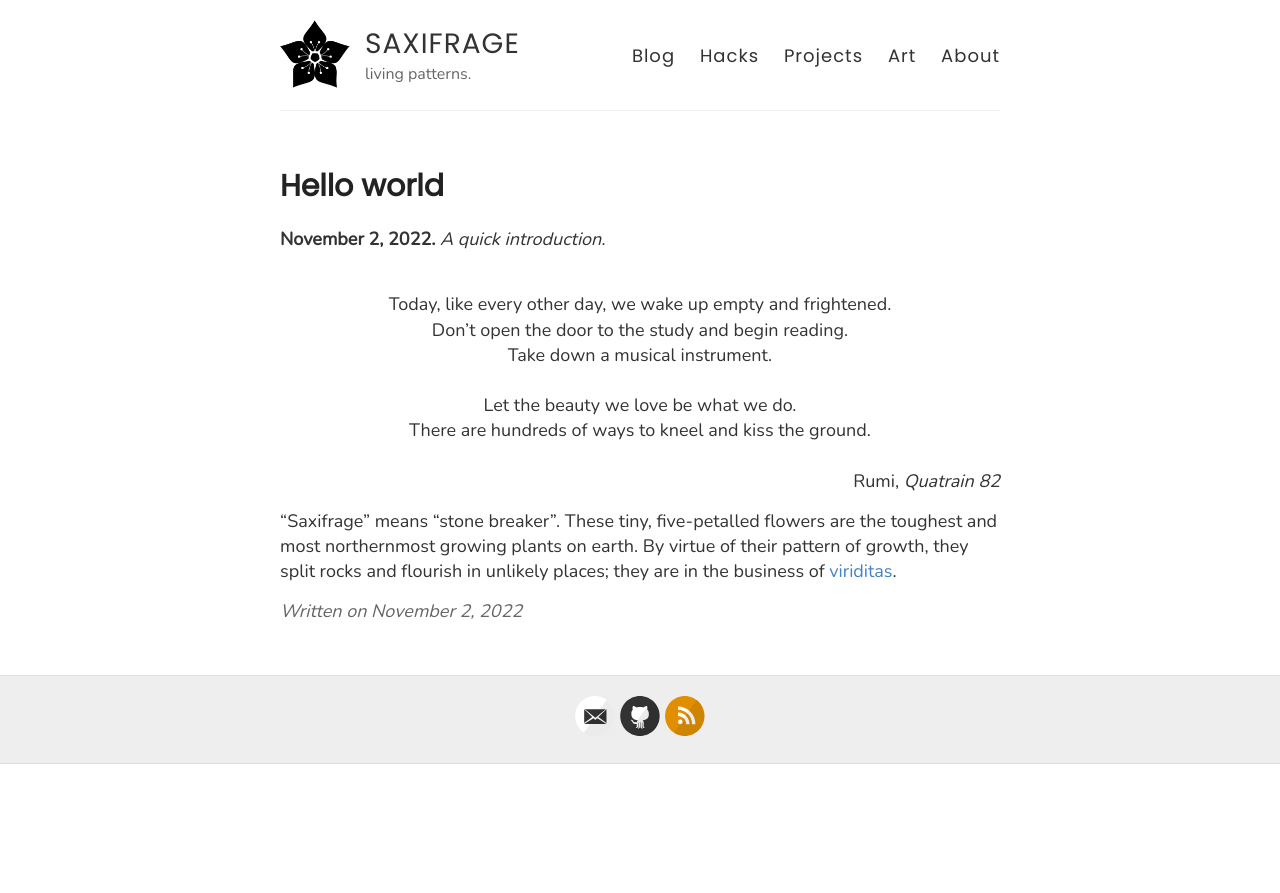
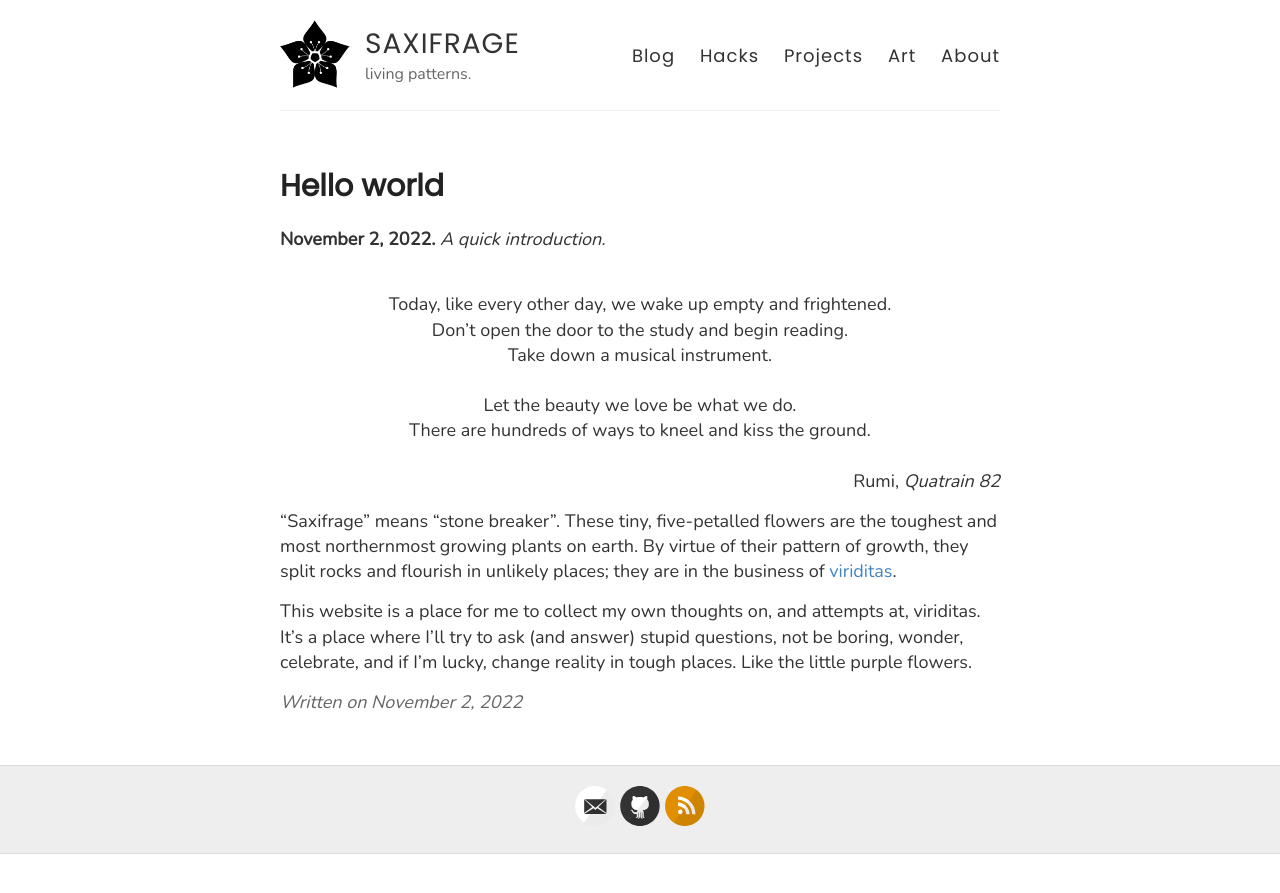
Before and after one commit to heptarch/heptarch.github.io, a Jekyll site: the page built from _posts/2022-11-02-intro.md, in a window 1280 px wide. Shown: the top 893 px of the page. Built offline with Jekyll 4.4.1, drawn with Linux system fonts in a browser that asks for light colours; our own code applies the rules of GitHub Pages for plain Markdown files; a script that is not in the unit is left out.

Commit message:
Update 2022-11-02-intro.md

```diff
--- a/_posts/2022-11-02-intro.md
+++ b/_posts/2022-11-02-intro.md
@@ -29,3 +29,9 @@ flowers are the toughest and most northernmost growing plants on
 earth. By virtue of their pattern of growth, they split rocks and
 flourish in unlikely places; they are in the business of
 [viriditas](https://blog.saxifrage.one/about/).
+
+
+This website is a place for me to collect my own thoughts on, and
+attempts at, viriditas. It's a place where I'll try to ask (and
+answer) stupid questions, not be boring, wonder, celebrate, and if I'm
+lucky, change reality in tough places. Like the little purple flowers.
```
